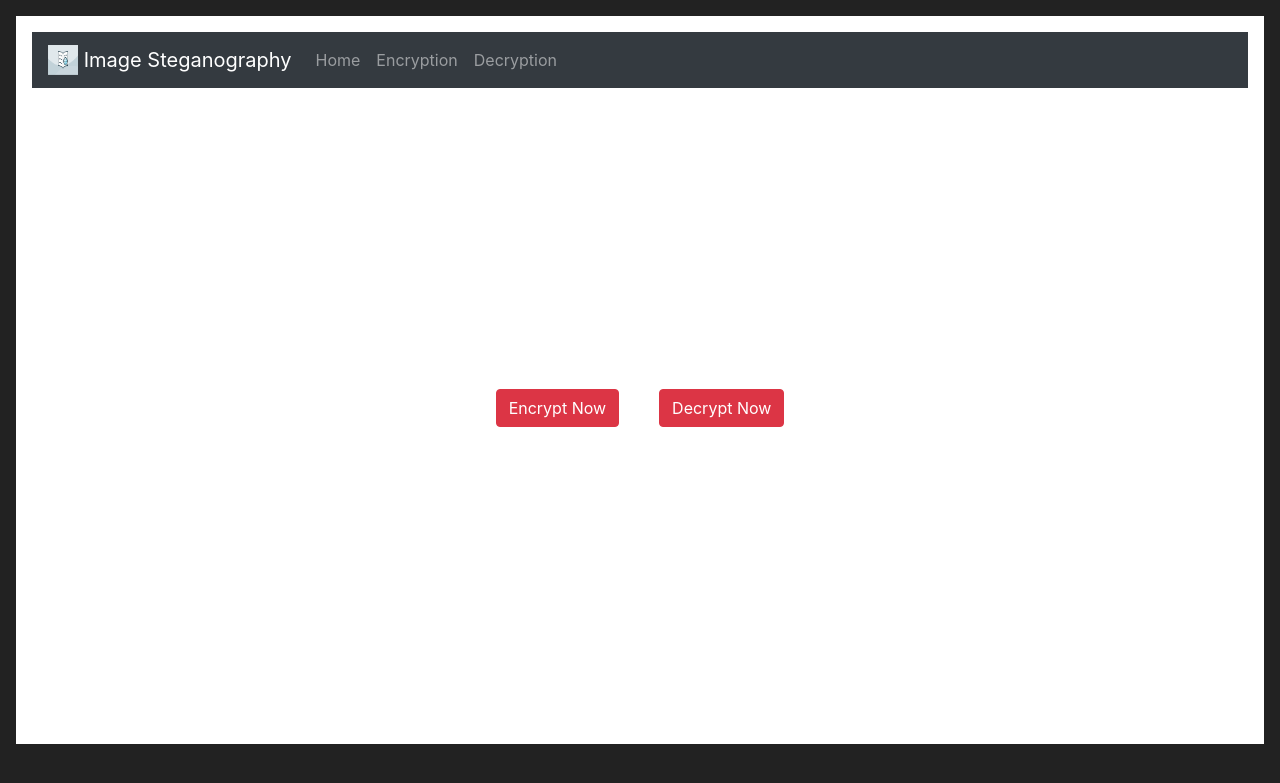
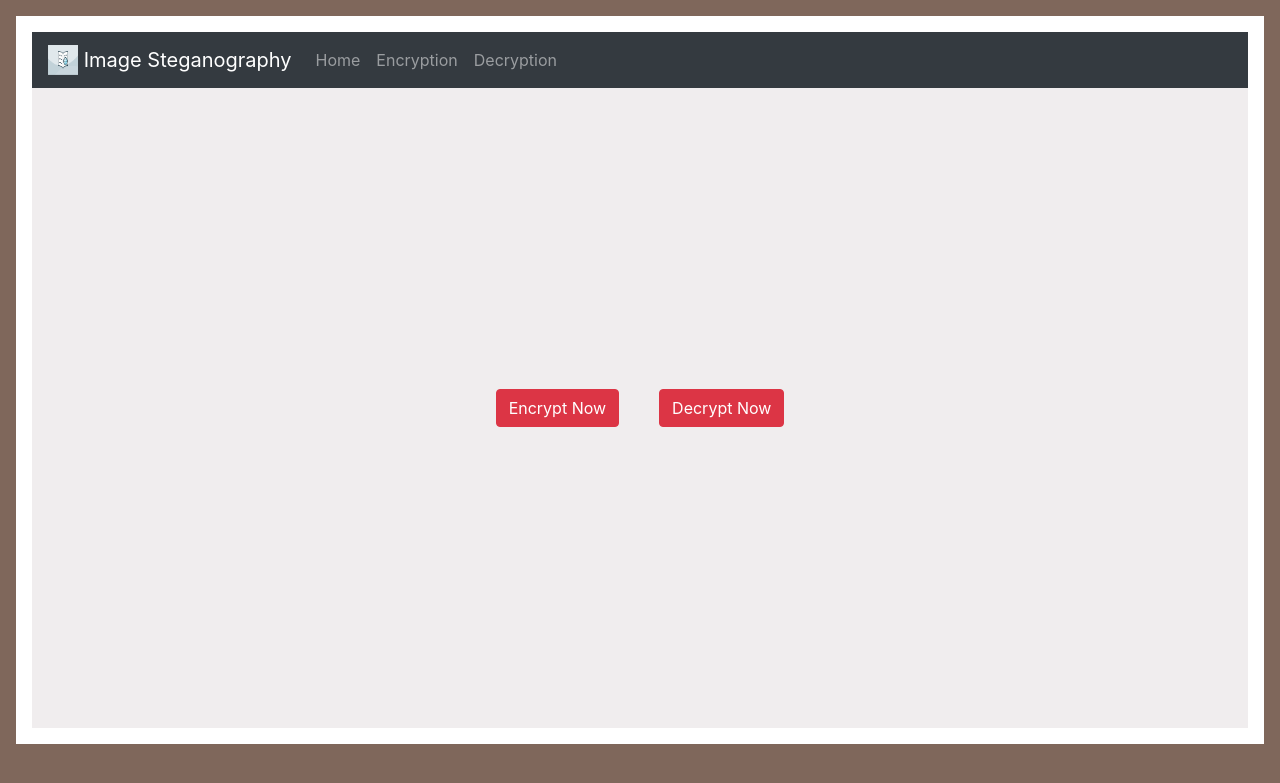
Before and after one commit to Adarsha-Nayaka/Stegano-project-CGV, a Django app: template stegano_app/templates/index.html in a window 1280 px wide. Shown: the top 783 px of the page. Run offline with Django 3.2, Linux system fonts and the light colour scheme; the template is opened without the code that fills it, so the values that code supplies are empty; some libraries are stand-ins or nearby versions.

Commit message:
BETTER THAN WHITE THEME

```diff
--- a/stegano_app/static/styles.css
+++ b/stegano_app/static/styles.css
@@ -1,7 +1,7 @@
 /* Global styles */
 html, body {
-  background-color: #222; /* Dark background */
-  color: #ddd; /* Light text color */
+  background-color: #7F675B; /* Dark background */
+  color: #F0EDEE; /* Light text color */
   font-family: Arial, sans-serif;
   margin: 0;
   padding: 2vh;
@@ -15,11 +15,11 @@ html, body {
 
 /* Navigation bar styles (assuming Bootstrap is included) */
 .navbar-dark .navbar-nav .nav-link {
-  color: #ddd; /* Adjust link color for dark theme */
+  color: #F0EDEE; /* Adjust link color for dark theme */
 }
 
 .navbar-dark .navbar-nav .nav-link.active {
-  color: #fff; /* Highlight active link */
+  color: #F0EDEE; /* Highlight active link */
 }
 
 /* Common button styles */
--- a/stegano_app/templates/decryption.html
+++ b/stegano_app/templates/decryption.html
@@ -14,8 +14,8 @@
       .main-section {
         justify-content: center;
         height: 90vh;
-        background: #fff;
-        color: white;
+        background: #f0edee;
+        color: black;
       }
     </style>
   </head>
@@ -30,7 +30,7 @@
         enctype="multipart/form-data"
       >
         {% csrf_token %}
-        <div class="form-group" style="color: black;">
+        <div class="form-group" style="color: black">
           <label for="image">Encrypted Image:</label>
           <input
             type="file"
--- a/stegano_app/templates/index.html
+++ b/stegano_app/templates/index.html
@@ -17,8 +17,8 @@
         justify-content: center;
         align-items: center;
         height: 80vh;
-        background: #fff;
-        color: white;
+        background: #f0edee;
+        color: #7f675b;
       }
       .main-section div {
         margin: 20px;
--- a/stegano_app/templates/navbar.html
+++ b/stegano_app/templates/navbar.html
@@ -11,7 +11,7 @@
     <style>
       .navbar-dark .navbar-nav .nav-link:hover,
       .navbar-dark .navbar-nav .nav-link.active {
-        color: #fff;
+        color: #f0edee;
       }
     </style>
   </head>
```
Also changed, not shown: stegano_app/templates/encryption.html (+4 -4 lines), db.sqlite3, project_folder/encrypted_images/Encrp_WhatsApp Image 2024-07-02 at 14.02.27_0ad37a7e.jpg (deleted), project_folder/encrypted_images/Encrp_encrypted_image (4).png (deleted), project_folder/encrypted_images/Encrp_encrypted_image (5).png (deleted).
